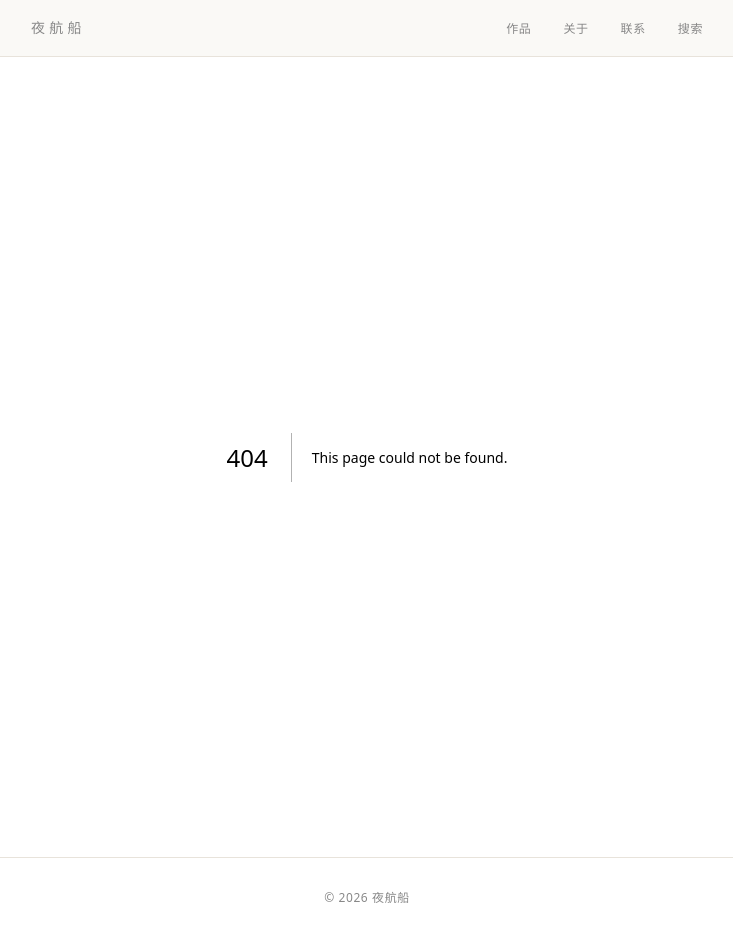
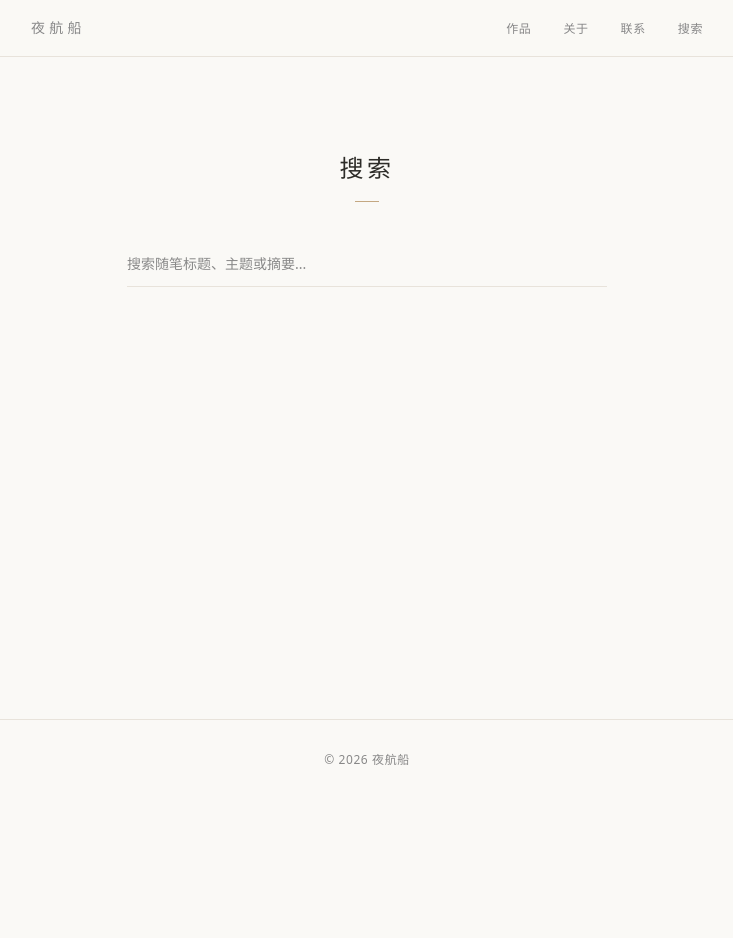
Before and after one commit to huanyuzhao00-sketch/essay-portfolio, a Next.js app: page /search in a window 1280 px wide. Before the commit this address had no page. Shown: the whole page, without its empty margins (273-1006 px from the left). After the commit the page ends 800 px from the top, so only its background shows below. Built offline with nearby package versions, Linux system fonts and the light colour scheme.

Commit message:
feat: add search page with Fuse.js

```diff
--- /dev/null
+++ b/src/app/search/page.tsx
@@ -0,0 +1,16 @@
+import { getAllEssays } from '@/lib/essays'
+import SearchBox from '@/components/SearchBox'
+
+export default function SearchPage() {
+  const essays = getAllEssays()
+
+  return (
+    <div className="max-w-xl mx-auto px-5 md:px-12 py-16 md:py-24">
+      <div className="text-center mb-10">
+        <h1 className="text-2xl text-ink tracking-[0.15em] mb-4">搜索</h1>
+        <div className="w-6 h-px bg-ochre mx-auto" />
+      </div>
+      <SearchBox essays={essays} />
+    </div>
+  )
+}
--- /dev/null
+++ b/src/components/SearchBox.tsx
@@ -0,0 +1,46 @@
+'use client'
+
+import { useState, useEffect } from 'react'
+import { initSearchIndex, searchEssays } from '@/lib/search'
+import type { EssayMeta } from '@/types'
+import EssayCard from './EssayCard'
+
+export default function SearchBox({ essays }: { essays: EssayMeta[] }) {
+  const [query, setQuery] = useState('')
+  const [results, setResults] = useState<EssayMeta[]>([])
+
+  useEffect(() => {
+    initSearchIndex(essays)
+  }, [essays])
+
+  function handleChange(value: string) {
+    setQuery(value)
+    setResults(searchEssays(value))
+  }
+
+  return (
+    <div>
+      <input
+        type="text"
+        value={query}
+        onChange={e => handleChange(e.target.value)}
+        placeholder="搜索随笔标题、主题或摘要..."
+        className="w-full bg-transparent border-b border-warm-line py-3 text-base text-ink placeholder:text-text-muted focus:outline-none focus:border-ochre transition-colors font-sans text-sm"
+      />
+
+      {query && (
+        <p className="text-xs text-text-muted mt-3 font-sans">
+          {results.length ? `找到 ${results.length} 篇` : '没有匹配结果'}
+        </p>
+      )}
+
+      {results.length > 0 && (
+        <div className="mt-6 divide-y divide-warm-line">
+          {results.map(essay => (
+            <EssayCard key={`${essay.theme}/${essay.slug}`} essay={essay} />
+          ))}
+        </div>
+      )}
+    </div>
+  )
+}
--- /dev/null
+++ b/src/lib/search.ts
@@ -0,0 +1,23 @@
+import Fuse from 'fuse.js'
+import type { EssayMeta } from '@/types'
+
+let fuseInstance: Fuse<EssayMeta> | null = null
+let cachedEssays: EssayMeta[] = []
+
+export function initSearchIndex(essays: EssayMeta[]) {
+  fuseInstance = new Fuse(essays, {
+    keys: ['title', 'summary', 'theme'],
+    threshold: 0.3,
+    includeScore: true,
+  })
+  cachedEssays = essays
+}
+
+export function searchEssays(query: string): EssayMeta[] {
+  if (!query.trim() || !fuseInstance) return []
+  return fuseInstance.search(query.trim()).map(r => r.item)
+}
+
+export function getAllCachedEssays(): EssayMeta[] {
+  return cachedEssays
+}
```
